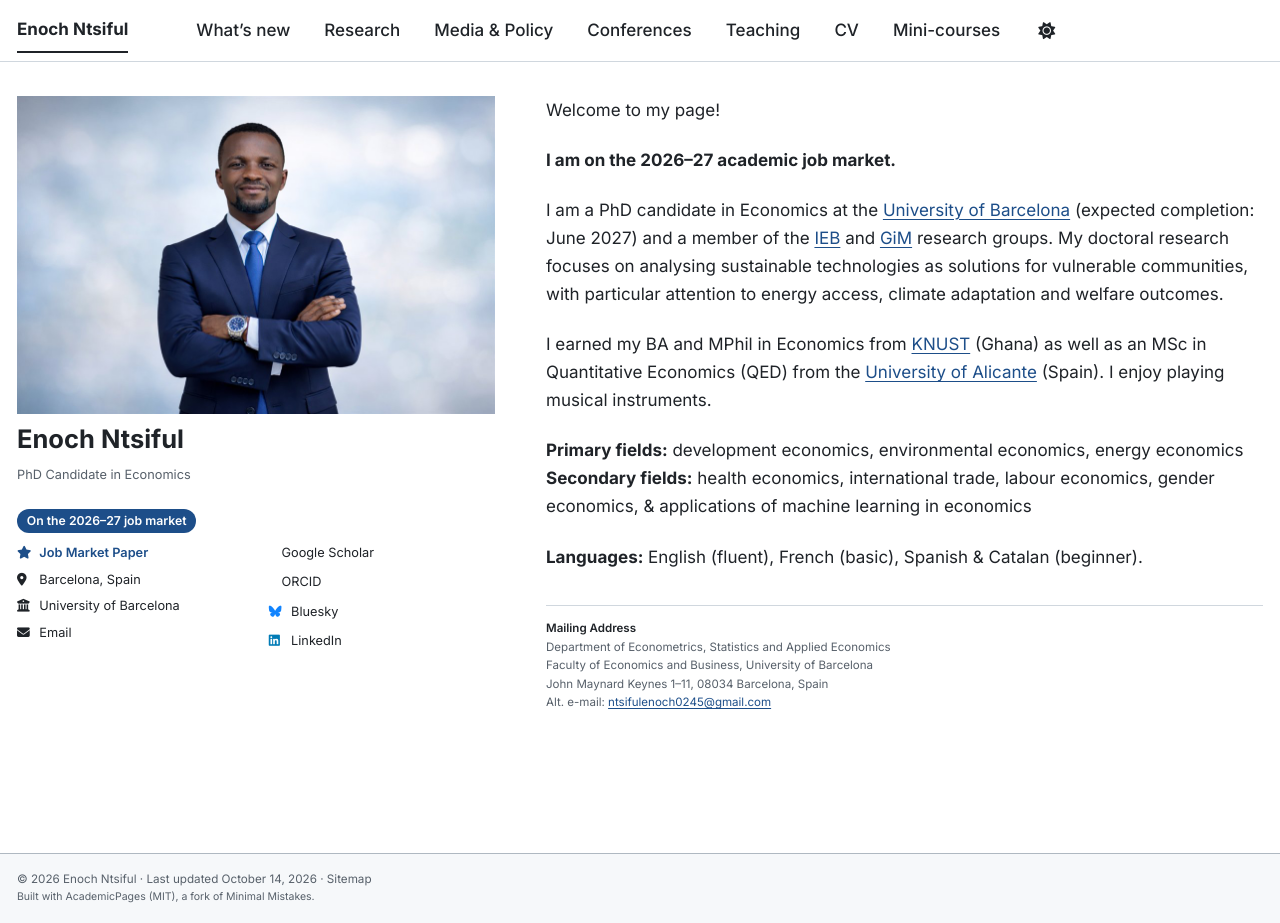
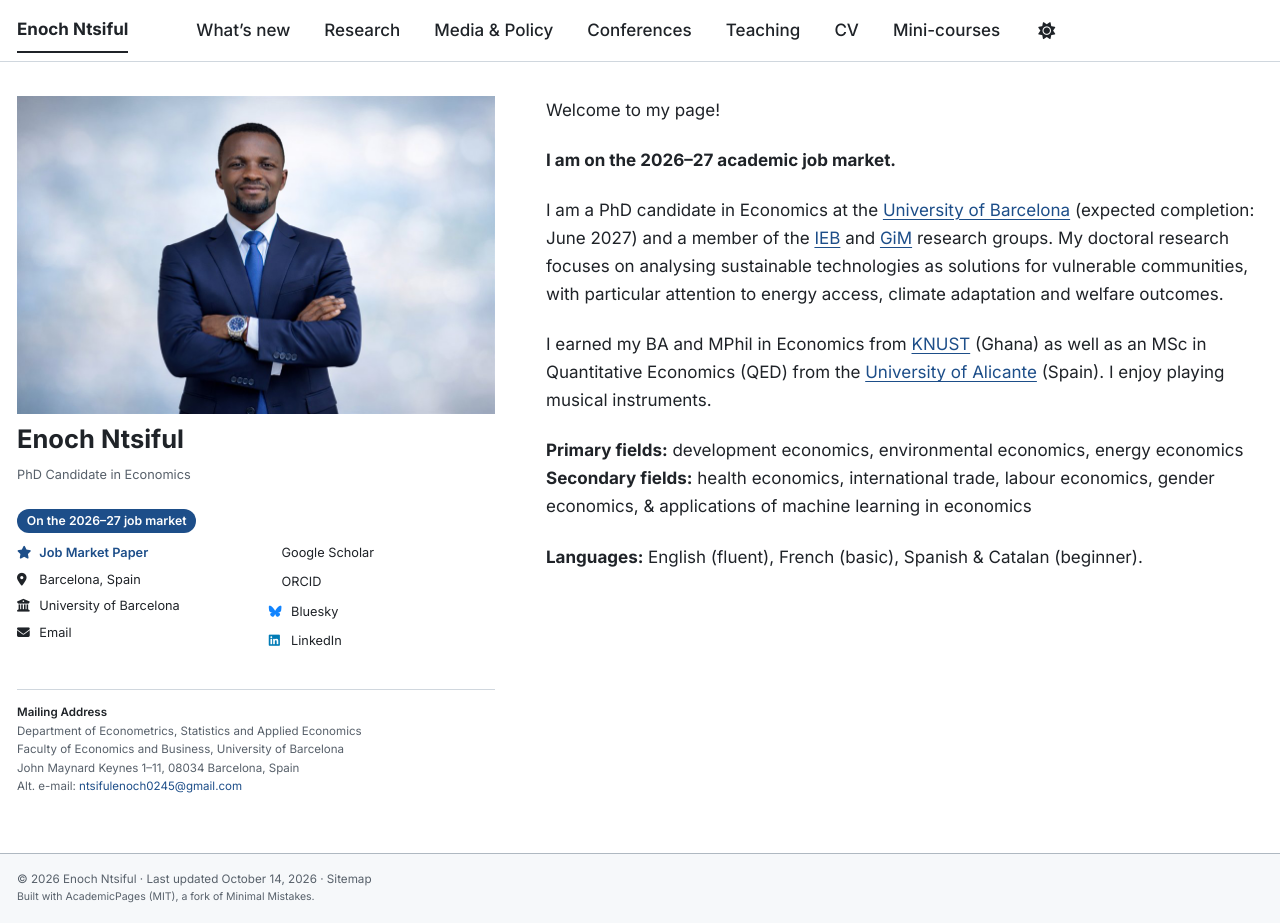
Before and after one commit to ntsifulenoch/ntsifulenoch.github.io, a Jekyll site: the page built from _pages/about.md, in a window 1280 px wide and 923 px high. Built offline with Jekyll 4.4.1, drawn with Linux system fonts in a browser that asks for light colours; a style sheet for code colours, icons or effects is not loaded.

Commit message:
Home page: mailing address back in the left panel, set off by a thin line
Enoch preferred the left panel after all. The address follows the links,
separated by a thin line with the same spacing it had in the main text,
in the same small type. Home page only; on phones it is in "Contact & links".

Co-Authored-By: Claude Opus 5.5 <noreply@anthropic.com>

```diff
--- a/_includes/author-profile.html
+++ b/_includes/author-profile.html
@@ -180,6 +180,15 @@
       {% if author.zhihu %}
       <li><a href="https://www.zhihu.com/people/{{ author.zhihu }}"><i class="fab fa-fw fa-zhihu icon-pad-right" aria-hidden="true"></i>Zhihu</a></li>
       {% endif %}
+
+      {% comment %} Mailing address, after the links: only on pages that set `mailing_address`
+         in their front matter (the home page). On phones it shows in the "Contact & links" menu. {% endcomment %}
+      {% if page.mailing_address %}
+        <li class="author__address">
+          <p class="author__address-title">Mailing Address</p>
+          <p>{% for line in page.mailing_address %}{{ line | escape }}{% unless forloop.last %}<br>{% endunless %}{% endfor %}{% if page.alt_email %}<br>Alt. e-mail: <a href="mailto:{{ page.alt_email }}">{{ page.alt_email }}</a>{% endif %}</p>
+        </li>
+      {% endif %}
     </ul>
   </div>
 </div>
--- a/_pages/about.md
+++ b/_pages/about.md
@@ -19,11 +26,3 @@ I enjoy playing musical instruments.
 **Secondary fields:** health economics, international trade, labour economics, gender economics, & applications of machine learning in economics
 
 **Languages:** English (fluent), French (basic), Spanish & Catalan (beginner).
-
-<div class="mailing-address" markdown="1">
-**Mailing Address**
-Department of Econometrics, Statistics and Applied Economics
-Faculty of Economics and Business, University of Barcelona
-John Maynard Keynes 1–11, 08034 Barcelona, Spain
-Alt. e-mail: [ntsifulenoch0245@gmail.com](mailto:ntsifulenoch0245@gmail.com)
-</div>
--- a/_sass/_custom.scss
+++ b/_sass/_custom.scss
@@ -215,6 +215,42 @@ html {
   color: var(--global-link-color);
 }
 
+// Mailing address after the sidebar links (home page only), in small type,
+// set off from the icons by a thin line with clear space around it
+.author__urls .author__address {
+  margin-top: 2rem;
+  padding-top: 0.8rem;
+  border-top: 1px solid var(--global-border-color);
+  white-space: normal; // the theme keeps link items on one line
+  column-span: all;    // below both columns of links on the home page
+
+  p {
+    margin: 0;
+    color: var(--global-text-color-light);
+    font-size: 0.68rem;
+    line-height: 1.6;
+  }
+
+  .author__address-title {
+    color: var(--global-text-color);
+    font-weight: 600;
+  }
+
+  a {
+    display: inline;
+    margin: 0;
+    padding: 0;
+    font-size: inherit;
+    color: var(--global-link-color);
+  }
+
+  // Phones: inside the "Contact & links" menu, wide enough for the address lines
+  @media screen and (max-width: 924px) {
+    min-width: 17em;
+    margin-top: 1rem;
+  }
+}
+
 /* Buttons and abstract toggles
    ========================================================================== */
 
@@ -429,25 +465,6 @@ html {
   }
 }
 
-// Mailing address at the end of the home page text, in small type
-.page__content .mailing-address {
-  margin-top: 2em;
-  padding-top: 0.8em;
-  border-top: 1px solid var(--global-border-color);
-
-  p {
-    margin: 0;
-    color: var(--global-text-color-light);
-    font-size: 0.68rem;
-    line-height: 1.6;
-  }
-
-  strong {
-    color: var(--global-text-color);
-    font-weight: 600;
-  }
-}
-
 .key-messages li {
   margin-bottom: 0.35em;
 }
```
Also changed, not shown: other parts of _pages/about.md (+7 -0 lines), README.md (+1 -1 lines).
